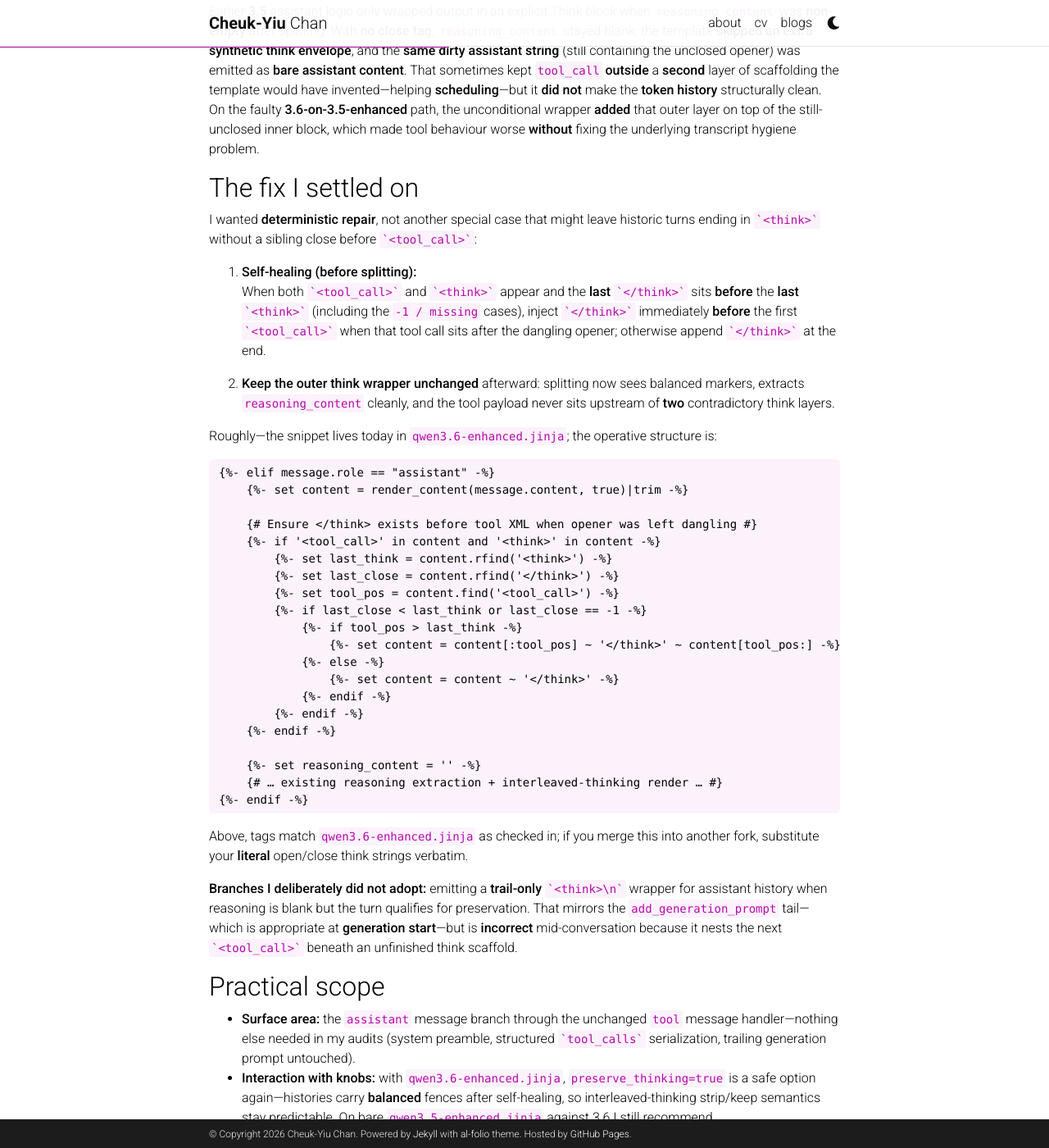
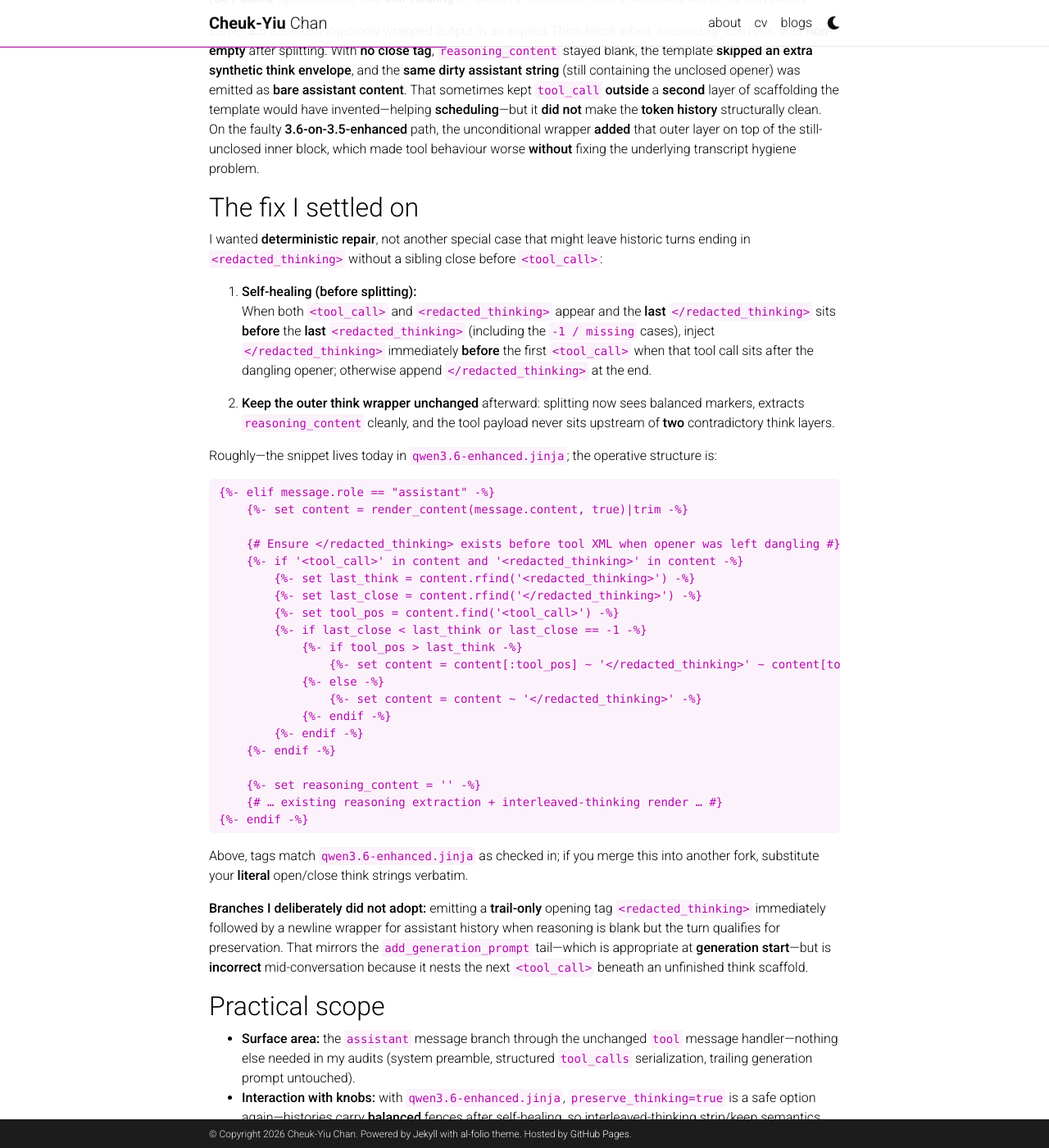
Before and after one commit to allanchan339/allanchan339.github.io, a Jekyll site: the page built from _posts/2026-05-02-Qwen36-27B-updated-jinja.md, in a window 1280 px wide and 1400 px high, scrolled down 1989 px. Shown: the whole window at 82% size. Built offline with Jekyll 4.4.1, drawn with Linux system fonts in a browser that asks for light colours; comment, search, counter and statistics services are not loaded; a style sheet for code colours, icons or effects is not loaded; some of the changed text lies outside the part shown.

Commit message:
Fix May 2 post Markdown: preserve redacted_thinking in HTML and prose.
Co-authored-by: Cursor <cursoragent@cursor.com>

````diff
--- a/_posts/2026-05-02-Qwen36-27B-updated-jinja.md
+++ b/_posts/2026-05-02-Qwen36-27B-updated-jinja.md
@@ -9,37 +9,37 @@ categories: [bug-fixes]
 
 In [my April note on Qwen 3.6-27B]({% post_url 2026-04-29-Qwen36-27B-tool-calling %}) I described a stack that survived a long agentic trace: **`qwen3.5-enhanced.jinja`** on the 3.6 checkpoint, **`qwen3_coder`** for streaming extraction, **`preserve_thinking=false`**, and NCCL tweaks after **Studio Driver 595.79**.
 
-**That is the same cluster of reasons **`preserve_thinking`** had to stay off:** **Qwen 3.6** **sustains** interleaved **thinking** in a way **3.5** largely does not; **`qwen3.5-enhanced.jinja`** **does not repair** missing `` `</think>` `` and can **double-wrap** assistant turns on **3.6**; with **`preserve_thinking=true`** the template **keeps** more of that **broken** structure in **rendered history**, so **prefix pollution**, **CoT bleed**, and **ignored `tool_call`** **get worse**. **`preserve_thinking=false`** was the **pressure-release**—**stripping** much **think** from **earlier** turns so agent runs could finish—not a statement that **3.6** “should not” expose reasoning. I dug in when **reasoning still leaked into `tool_response`** and **tools stopped firing** even with the flag off.
+**That is the same cluster of reasons** `preserve_thinking` **had to stay off:** **Qwen 3.6** **sustains** interleaved **thinking** in a way **3.5** largely does not; **`qwen3.5-enhanced.jinja`** **does not repair** missing <code>&lt;/redacted_thinking&gt;</code> and can **double-wrap** assistant turns on **3.6**; with **`preserve_thinking=true`** the template **keeps** more of that **broken** structure in **rendered history**, so **prefix pollution**, **CoT bleed**, and **ignored `tool_call`** **get worse**. **`preserve_thinking=false`** was the **pressure-release**—**stripping** much **think** from **earlier** turns so agent runs could finish—not a statement that **3.6** “should not” expose reasoning. I dug in when **reasoning still leaked into `tool_response`** and **tools stopped firing** even with the flag off.
 
 I developed **[`qwen3.6-enhanced.jinja`](https://github.com/allanchan339/vLLM-Qwen3-3.5-3.6-chat-template-fix/blob/main/chat-template/qwen3.6-enhanced.jinja)** so the **Qwen 3.6 family** can use an enhanced chat template **without** that compromise: **multimodal** paths, **interleaved** thinking aligned to how **3.6** actually behaves, **self-healing** before the reasoning split, and **`preserve_thinking` supported** (`true` or `false`)—i.e. the **full surface** the **3.6 series** is meant to expose, instead of **turning off** **`preserve_thinking`** to paper over **3.5-enhanced-on-3.6** bugs. [Raw file](https://raw.githubusercontent.com/allanchan339/vLLM-Qwen3-3.5-3.6-chat-template-fix/main/chat-template/qwen3.6-enhanced.jinja) for `vllm serve --chat-template`. **Working proof:** **[qwen36_27B_36jinja_project](https://github.com/allanchan339/qwen36_27B_36jinja_project)**.
 
-This post is the template-side story: **why** pointing raw **`qwen3.5-enhanced.jinja`** at 3.6 could corner the runtime, why that file **never inserts** a missing `` `</think>` `` (it **leaves the broken assistant text in the prompt**—**causal** models still **condition on it**), and the **minimal self‑healing** step I put in the **`assistant`** branch of **`qwen3.6-enhanced.jinja`** before the reasoning split.
+This post is the template-side story: **why** pointing raw **`qwen3.5-enhanced.jinja`** at 3.6 could corner the runtime, why that file **never inserts** a missing <code>&lt;/redacted_thinking&gt;</code> (it **leaves the broken assistant text in the prompt**—**causal** models still **condition on it**), and the **minimal self‑healing** step I put in the **`assistant`** branch of **`qwen3.6-enhanced.jinja`** before the reasoning split.
 
 ## What broke in plain terms
 
 Sometimes the assistant emitted something shaped like:
 
-- an opening think marker (**`qwen3.6-enhanced.jinja`** and **`qwen3.5-enhanced.jinja`** share the same literal `` `<think>` `` family; the April post used **`thinking`** casually for readability),
+- an opening think marker (**`qwen3.6-enhanced.jinja`** and **`qwen3.5-enhanced.jinja`** share the same literal <code>&lt;redacted_thinking&gt;</code> family; the April post used **`thinking`** casually for readability),
 
-- **no closing tag** before a raw `` `<tool_call>` `` block.
+- **no closing tag** before a raw <code>&lt;tool_call&gt;</code> block.
 
 Training and runtime prompts encourage **closed** think sections. Reality is messier: the model can wedge a tool payload **inside** what is effectively still “thinking.”
 
-Separately, using **`qwen3.5-enhanced.jinja`** on **Qwen 3.6** used assistant logic equivalent to wrapping **every** qualifying turn in a synthetic think sandwich **even when `reasoning_content` stayed empty**. That interacted badly with malformed history: after rendering, it could look like the model was **still inside** an outer think envelope when `` `<tool_call>` `` appeared. Downstream behaviour matches what I observed as **CoT leakage across turn boundaries** and **tool instructions that never get scheduled**.
+Separately, using **`qwen3.5-enhanced.jinja`** on **Qwen 3.6** used assistant logic equivalent to wrapping **every** qualifying turn in a synthetic think sandwich **even when `reasoning_content` stayed empty**. That interacted badly with malformed history: after rendering, it could look like the model was **still inside** an outer think envelope when <code>&lt;tool_call&gt;</code> appeared. Downstream behaviour matches what I observed as **CoT leakage across turn boundaries** and **tool instructions that never get scheduled**.
 
 None of this negates **`qwen3_coder`** on 3.6—the parser lane still matters—but fixing the template removes a **structural** failure mode rather than leaning only on parsing heuristics.
 
 ## Why reasoning extraction silently failed
 
-The template extracts `reasoning_content` by looking for `` `</think>` `` in the **message body**. When the assistant never emits that closing tag, the splitter never runs, `reasoning_content` stays **empty**, and the **remainder** stays the full raw string—**including** the unclosed opening think tag ahead of `` `<tool_call>` ``.
+The template extracts `reasoning_content` by looking for <code>&lt;/redacted_thinking&gt;</code> in the **message body**. When the assistant never emits that closing tag, the splitter never runs, `reasoning_content` stays **empty**, and the **remainder** stays the full raw string—**including** the unclosed opening think tag ahead of <code>&lt;tool_call&gt;</code>.
 
-A **3.6-style** handler that unconditionally wrapped “post–last-user” assistant text in opening and closing redacted-thinking fences, **plus** the recombined body, then effectively produced stacked think markup: a **vacant** fenced block followed by thought text that **still began with** another dangling `` `<think>` `` ahead of `` `<tool_call>` ``.
+A **3.6-style** handler that unconditionally wrapped “post–last-user” assistant text in opening and closing redacted-thinking fences, **plus** the recombined body, then effectively produced stacked think markup: a **vacant** fenced block followed by thought text that **still began with** another dangling <code>&lt;redacted_thinking&gt;</code> ahead of <code>&lt;tool_call&gt;</code>.
 
 From the model’s point of view that is dangerously close to “tool call emitted while still reasoning,” which rationalizes **ignored tool XML** and **follow-up prose that belongs in Think leaking into structured tool payloads**.
 
 ### What `qwen3.5-enhanced.jinja` actually does (and does not do)
 
-**`qwen3.5-enhanced.jinja`** does not repair a missing `` `</think>` ``: there is no pass that closes a dangling opener or strips half-open think markup. Whatever the assistant emitted—including **`<think>`** with no matching close before **`tool_call`**—can still **show up** in the **serialized prompt** the **causal** model conditions on next step; “letting it be” is **input-side pollution** in principle whenever that text **stays** in prefix.
+**`qwen3.5-enhanced.jinja`** does not repair a missing <code>&lt;/redacted_thinking&gt;</code>: there is no pass that closes a dangling opener or strips half-open think markup. Whatever the assistant emitted—including <code>&lt;redacted_thinking&gt;</code> with no matching close before **`tool_call`**—can still **show up** in the **serialized prompt** the **causal** model conditions on next step; “letting it be” is **input-side pollution** in principle whenever that text **stays** in prefix.
 
 **Why the same no-fix workaround looked “fine” on Qwen 3.5:** in my runs **Qwen 3.5 does not really sustain** a long-lived **interleaved thinking** block the way **Qwen 3.6** does—it **lacks** that **stickier** “keep thinking open across turns” behaviour. **Interleaved** chat templating also **discards** many **think** segments for assistant turns **before** the last real user message, so **most** of the half-open scaffold **never re-enters** the prefix the model sees. **3.6** is where that stops being a sufficient safety net, so the **same** “don’t repair the close” policy starts to **hurt** visibly (**CoT bleed**, ignored tools) and **self-healing** in **`qwen3.6-enhanced.jinja`** becomes worth the complexity.
 
@@ -47,54 +47,55 @@ Earlier **3.5** assistant logic only wrapped output in an explicit Think block w
 
 ## The fix I settled on
 
-I wanted **deterministic repair**, not another special case that might leave historic turns ending in `` `<think>` `` without a sibling close before `` `<tool_call>` ``:
+I wanted **deterministic repair**, not another special case that might leave historic turns ending in <code>&lt;redacted_thinking&gt;</code> without a sibling close before <code>&lt;tool_call&gt;</code>:
 
 1. **Self-healing (before splitting):**
-   When both `` `<tool_call>` `` and `` `<think>` `` appear and the **last** `` `</think>` `` sits **before** the **last** `` `<think>` `` (including the `-1 / missing` cases), inject `` `</think>` `` immediately **before** the first `` `<tool_call>` `` when that tool call sits after the dangling opener; otherwise append `` `</think>` `` at the end.
+   When both <code>&lt;tool_call&gt;</code> and <code>&lt;redacted_thinking&gt;</code> appear and the **last** <code>&lt;/redacted_thinking&gt;</code> sits **before** the **last** <code>&lt;redacted_thinking&gt;</code> (including the `-1 / missing` cases), inject <code>&lt;/redacted_thinking&gt;</code> immediately **before** the first <code>&lt;tool_call&gt;</code> when that tool call sits after the dangling opener; otherwise append <code>&lt;/redacted_thinking&gt;</code> at the end.
 
 2. **Keep the outer think wrapper unchanged** afterward: splitting now sees balanced markers, extracts `reasoning_content` cleanly, and the tool payload never sits upstream of **two** contradictory think layers.
 
 Roughly—the snippet lives today in **`qwen3.6-enhanced.jinja`**; the operative structure is:
 
 {% raw %}
-```jinja
-{%- elif message.role == "assistant" -%}
+{::nomarkdown}
+<div class="language-jinja highlighter-rouge"><div class="highlight"><pre class="highlight"><code>{%- elif message.role == &quot;assistant&quot; -%}
     {%- set content = render_content(message.content, true)|trim -%}
 
-    {# Ensure </think> exists before tool XML when opener was left dangling #}
-    {%- if '<tool_call>' in content and '<think>' in content -%}
-        {%- set last_think = content.rfind('<think>') -%}
-        {%- set last_close = content.rfind('</think>') -%}
-        {%- set tool_pos = content.find('<tool_call>') -%}
-        {%- if last_close < last_think or last_close == -1 -%}
-            {%- if tool_pos > last_think -%}
-                {%- set content = content[:tool_pos] ~ '</think>' ~ content[tool_pos:] -%}
+    {# Ensure &lt;/redacted_thinking&gt; exists before tool XML when opener was left dangling #}
+    {%- if &#x27;&lt;tool_call&gt;&#x27; in content and &#x27;&lt;redacted_thinking&gt;&#x27; in content -%}
+        {%- set last_think = content.rfind(&#x27;&lt;redacted_thinking&gt;&#x27;) -%}
+        {%- set last_close = content.rfind(&#x27;&lt;/redacted_thinking&gt;&#x27;) -%}
+        {%- set tool_pos = content.find(&#x27;&lt;tool_call&gt;&#x27;) -%}
+        {%- if last_close &lt; last_think or last_close == -1 -%}
+            {%- if tool_pos &gt; last_think -%}
+                {%- set content = content[:tool_pos] ~ &#x27;&lt;/redacted_thinking&gt;&#x27; ~ content[tool_pos:] -%}
             {%- else -%}
-                {%- set content = content ~ '</think>' -%}
+                {%- set content = content ~ &#x27;&lt;/redacted_thinking&gt;&#x27; -%}
             {%- endif -%}
         {%- endif -%}
     {%- endif -%}
 
-    {%- set reasoning_content = '' -%}
+    {%- set reasoning_content = &#x27;&#x27; -%}
     {# … existing reasoning extraction + interleaved-thinking render … #}
 {%- endif -%}
-```
+</code></pre></div></div>
+{:/nomarkdown}
 {% endraw %}
 
 Above, tags match **[`qwen3.6-enhanced.jinja`](https://github.com/allanchan339/vLLM-Qwen3-3.5-3.6-chat-template-fix/blob/main/chat-template/qwen3.6-enhanced.jinja)** as checked in; if you merge this into another fork, substitute your **literal** open/close think strings verbatim.
 
-**Branches I deliberately did not adopt:** emitting a **trail-only** `` `<think>\n` `` wrapper for assistant history when reasoning is blank but the turn qualifies for preservation. That mirrors the **`add_generation_prompt`** tail—which is appropriate at **generation start**—but is **incorrect** mid-conversation because it nests the next `` `<tool_call>` `` beneath an unfinished think scaffold.
+**Branches I deliberately did not adopt:** emitting a **trail-only** opening tag <code>&lt;redacted_thinking&gt;</code> immediately followed by a newline wrapper for assistant history when reasoning is blank but the turn qualifies for preservation. That mirrors the **`add_generation_prompt`** tail—which is appropriate at **generation start**—but is **incorrect** mid-conversation because it nests the next <code>&lt;tool_call&gt;</code> beneath an unfinished think scaffold.
 
 ## Practical scope
 
-- **Surface area:** the `assistant` message branch through the unchanged `tool` message handler—nothing else needed in my audits (system preamble, structured `` `tool_calls` `` serialization, trailing generation prompt untouched).
+- **Surface area:** the `assistant` message branch through the unchanged `tool` message handler—nothing else needed in my audits (system preamble, structured `tool_calls` serialization, trailing generation prompt untouched).
 - **Interaction with knobs:** with **`qwen3.6-enhanced.jinja`**, **`preserve_thinking=true`** is a safe option again—histories carry **balanced** fences after self-healing, so interleaved-thinking strip/keep semantics stay predictable. On bare **`qwen3.5-enhanced.jinja`** against 3.6 I still recommend **`preserve_thinking=false`** until you migrate.
 
 ## What stays the same in the April stack
 
 [**The April launcher**]({% post_url 2026-04-29-Qwen36-27B-tool-calling %}) remains the blueprint for parsers, GPUs, MARLIN-aligned FP8, NCCL tweaks, **`--disable-custom-all-reduce`** on **595.79**, and **`qwen3_coder`** on 3.6. Point **`--chat-template`** at the local path of **[`qwen3.6-enhanced.jinja`](https://github.com/allanchan339/vLLM-Qwen3-3.5-3.6-chat-template-fix/blob/main/chat-template/qwen3.6-enhanced.jinja)** (clone or copy from [the `chat-template/` folder](https://github.com/allanchan339/vLLM-Qwen3-3.5-3.6-chat-template-fix/tree/main/chat-template)); **`--default-chat-template-kwargs`** can then set **`preserve_thinking`** to **`true`** or **`false`** as you prefer (April’s **`preserve_thinking=false`** was keyed to **`qwen3.5-enhanced.jinja`** on 3.6, not to vLLM itself).
 
-Where I reran transcripts that previously reproduced leakage, executions **scheduled** reliably again and stray reasoning stopped surfacing downstream of repaired `` `<tool_call>` `` markers; the public trace and code live in **[qwen36_27B_36jinja_project](https://github.com/allanchan339/qwen36_27B_36jinja_project)**. Others’ mileage will vary by checkpoint and client parsing, which is exactly why **I publish both halves**: parser ergonomics plus **truthful templating**, plus a **repo you can clone** when a blog post is not enough.
+Where I reran transcripts that previously reproduced leakage, executions **scheduled** reliably again and stray reasoning stopped surfacing downstream of repaired <code>&lt;tool_call&gt;</code> markers; the public trace and code live in **[qwen36_27B_36jinja_project](https://github.com/allanchan339/qwen36_27B_36jinja_project)**. Others’ mileage will vary by checkpoint and client parsing, which is exactly why **I publish both halves**: parser ergonomics plus **truthful templating**, plus a **repo you can clone** when a blog post is not enough.
 
 ## vLLM launch recipe (`qwen3.6-enhanced.jinja`, `preserve_thinking=true`)
 
@@ -167,7 +168,7 @@ vllm serve $MODEL_NAME \
 
 ## Summary
 
-The flawed **`qwen3.5-enhanced.jinja`** assistant branch aimed at **3.6**, combined with **sometimes-unclosed `` `<think>` `` markers**, yielded **double layering** after rendering: vacant synthetic think blocks atop still-open reasoning. Downstream failures looked like ignored tools and polluted tool responses—not always mistakable for NCCL deadlocks.
+The flawed **`qwen3.5-enhanced.jinja`** assistant branch aimed at **3.6**, combined with **sometimes-unclosed <code>&lt;redacted_thinking&gt;</code> markers**, yielded **double layering** after rendering: vacant synthetic think blocks atop still-open reasoning. Downstream failures looked like ignored tools and polluted tool responses—not always mistakable for NCCL deadlocks.
 
 **`qwen3.5-enhanced.jinja`** could **look** less explosive on **3.5** partly because an **empty** `reasoning_content` **skipped** an extra synthetic wrapper—**not** because it **healed** think markup—and partly because **Qwen 3.5** in my experience **does not keep** a **thinking** block **alive** the way **3.6** does, so **prefix pollution** rarely **compounds**. **That skip disappeared on the faulty 3.6-on-3.5 path**, and **3.6** **does** sustain interleaved thinking, so **`preserve_thinking=false`** on the old file masked **double-layer** tool failures while **dirty prefixes** became a **first-class** problem.
 
````
